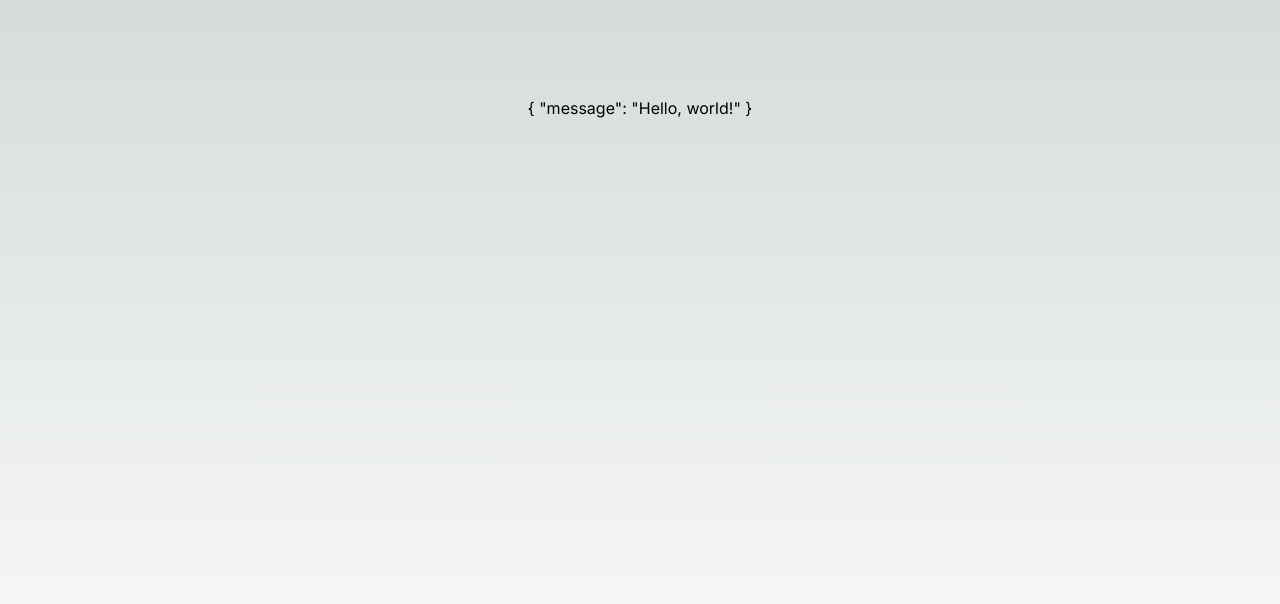
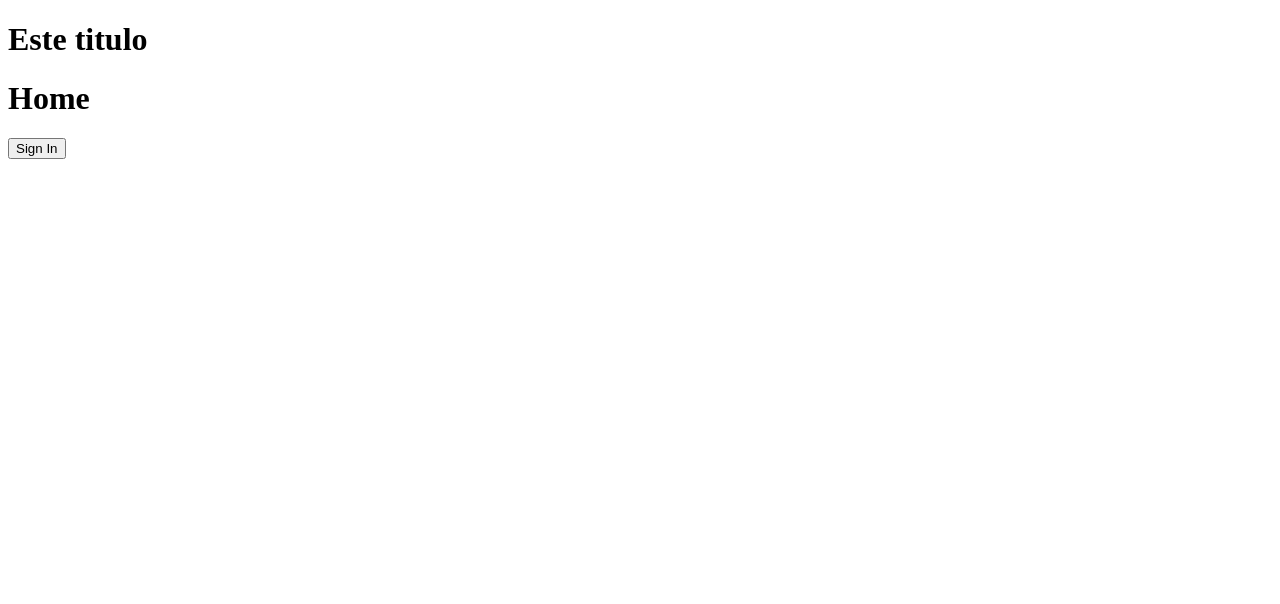
Before and after one commit to MichaelRomero96/newsletter-builder-app, a Next.js app: page / in a window 1280 px wide. Shown: the top 604 px of the page. Built offline with nearby package versions, Linux system fonts and the light colour scheme.

Commit message:
feat Added Google authentication

```diff
--- /dev/null
+++ b/auth.ts
@@ -0,0 +1,6 @@
+import NextAuth from 'next-auth';
+import Google from 'next-auth/providers/google';
+
+export const { handlers, signIn, signOut, auth } = NextAuth({
+  providers: [Google],
+});
--- /dev/null
+++ b/middleware.ts
@@ -0,0 +1 @@
+export { auth as middleware } from './auth';
--- a/package.json
+++ b/package.json
@@ -10,6 +10,7 @@
   },
   "dependencies": {
     "next": "14.1.3",
+    "next-auth": "^5.0.0-beta.18",
     "react": "^18",
     "react-dom": "^18",
     "resend": "^3.2.0"
--- a/src/app/api/controllers/email/index.ts
+++ /dev/null
@@ -1,21 +0,0 @@
-import EmailSenderService from '../../services/emailSender';
-
-interface IEmail {
-  from: string;
-  to: string[];
-  subject: string;
-  text: string;
-}
-
-class EmailController {
-  public static async sendEmail(email: IEmail): Promise<void> {
-    try {
-      const emailSender = EmailSenderService.getInstance();
-      await Promise.resolve(emailSender.emails.send(email));
-    } catch (error) {
-      Promise.reject(error);
-    }
-  }
-}
-
-export default EmailController;
--- /dev/null
+++ b/src/app/components/LoginButton.tsx
@@ -0,0 +1,7 @@
+'use client';
+
+import { signIn } from 'next-auth/react';
+
+export function LoginButton() {
+  return <button onClick={() => signIn()}>Sign In</button>;
+}
--- a/src/app/contacts/interfaces.ts
+++ /dev/null
@@ -1,6 +0,0 @@
-interface IMain {
-  name: string;
-  email: string;
-  phone: string;
-  address: string;
-}
--- a/src/app/contacts/page.tsx
+++ /dev/null
@@ -1,5 +0,0 @@
-const ContactsPage = () => {
-  return <div>Desde pagina contactos</div>;
-};
-
-export default ContactsPage;
--- a/src/app/layout.tsx
+++ b/src/app/layout.tsx
@@ -1,22 +1,21 @@
-import type { Metadata } from "next";
-import { Inter } from "next/font/google";
-import "./globals.css";
-
-const inter = Inter({ subsets: ["latin"] });
-
-export const metadata: Metadata = {
-  title: "Create Next App",
-  description: "Generated by create next app",
+export const metadata = {
+  title: 'Next.js',
+  description: 'Generated by Next.js',
 };
 
 export default function RootLayout({
   children,
-}: Readonly<{
+  params: { session, ...params },
+}: {
   children: React.ReactNode;
-}>) {
+  params: { session: any };
+}) {
   return (
     <html lang="en">
-      <body className={inter.className}>{children}</body>
+      <body>
+        <h1>Este titulo</h1>
+        {children}
+      </body>
     </html>
   );
 }
--- a/src/app/page.tsx
+++ b/src/app/page.tsx
@@ -1,10 +1,10 @@
-import { fetchUserData } from './services/api';
+import { LoginButton } from './components/LoginButton';
 
-export default async function Home() {
-  const userData = await fetchUserData();
+export default function Home() {
   return (
-    <main className="flex min-h-screen flex-col items-center justify-between p-24">
-      {JSON.stringify(userData, null, 2)}
-    </main>
+    <div>
+      <h1>Home</h1>
+      <LoginButton />
+    </div>
   );
 }
```
Also changed, not shown: src/app/api/auth/[...nextauth]/route.ts (added, +20 -0 lines), 1 other file (tests, documents, lock files or other folders).
